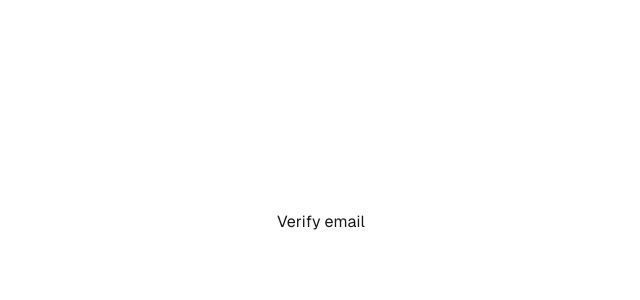
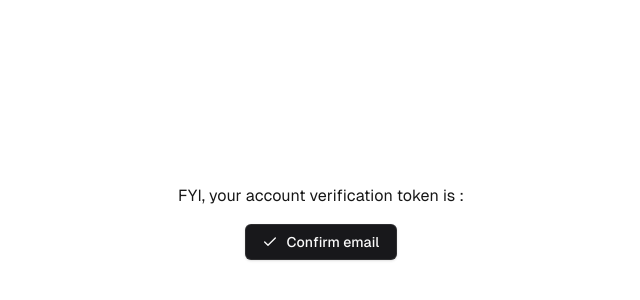
Before and after one commit to jsaugat/Auth.js-V5-Master, a Next.js app: page /auth/verify-email in a window 1280 px wide. Shown: the part 178-478 px from the top of the page, without its empty margins (319-959 px from the left). Built offline with nearby package versions, Linux system fonts and the light colour scheme.

Commit message:
create: email confirmation page

```diff
--- a/app/auth/verify-email/page.tsx
+++ b/app/auth/verify-email/page.tsx
@@ -1,5 +1,7 @@
 "use client"
 
+import { Button } from '@/components/ui/button'
+import { Check } from 'lucide-react'
 import { useSearchParams } from 'next/navigation'
 import React from 'react'
 
@@ -7,6 +9,12 @@ export default function VerifyEmail() {
   const searchParams = useSearchParams()
   const token = searchParams.get('token')
   return (
-    <div>Verify email {token}</div>
+    <div className='flex flex-col items-center gap-4'>
+      <p>FYI, your account verification token is : <span className="text-neutral-400">{token}</span></p>
+      <Button className="border border-border/10 hover:border-border/50 flex gap-2">
+        <Check className='size-4' />
+        Confirm email
+      </Button>
+    </div>
   )
 }
```
